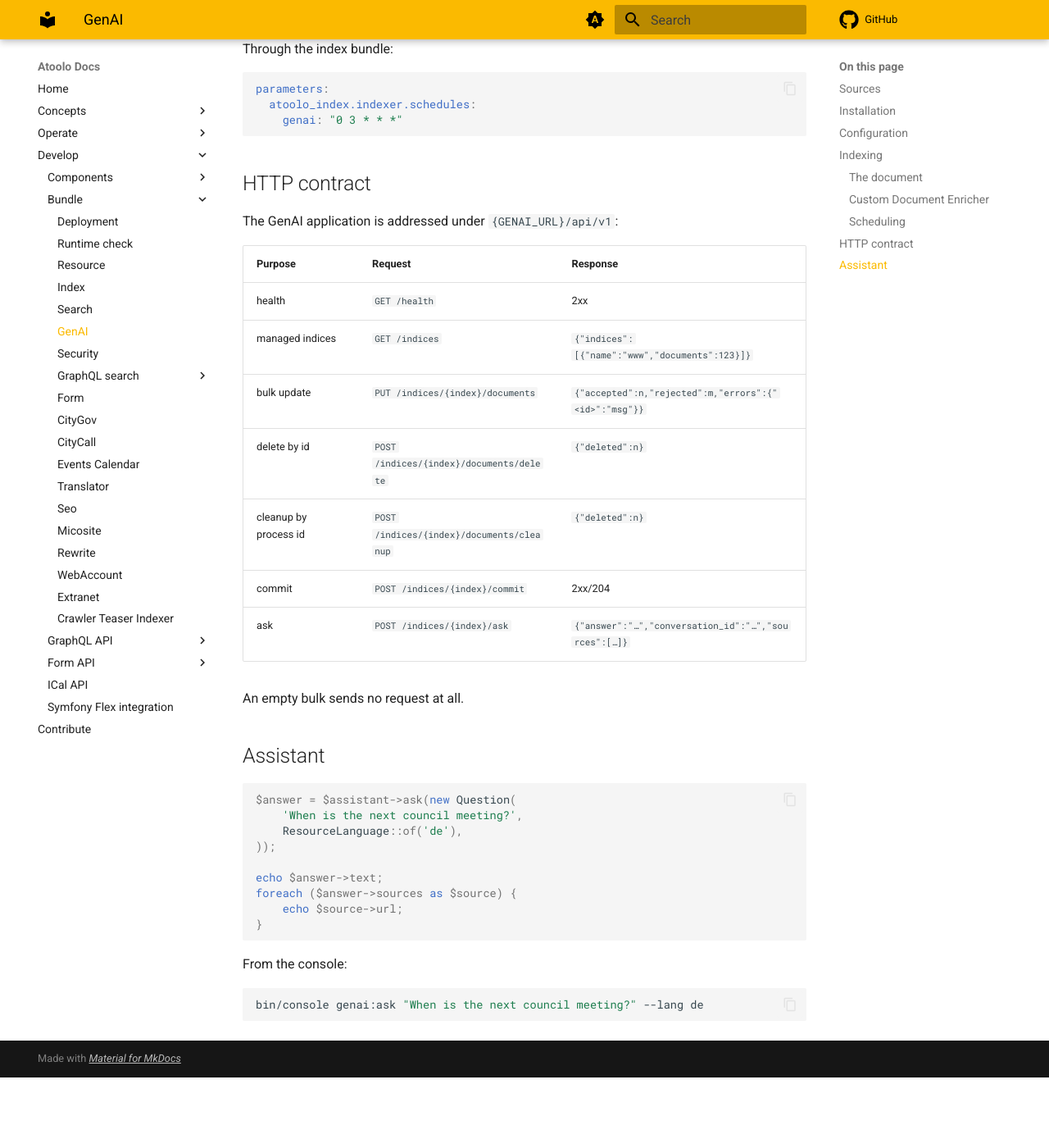
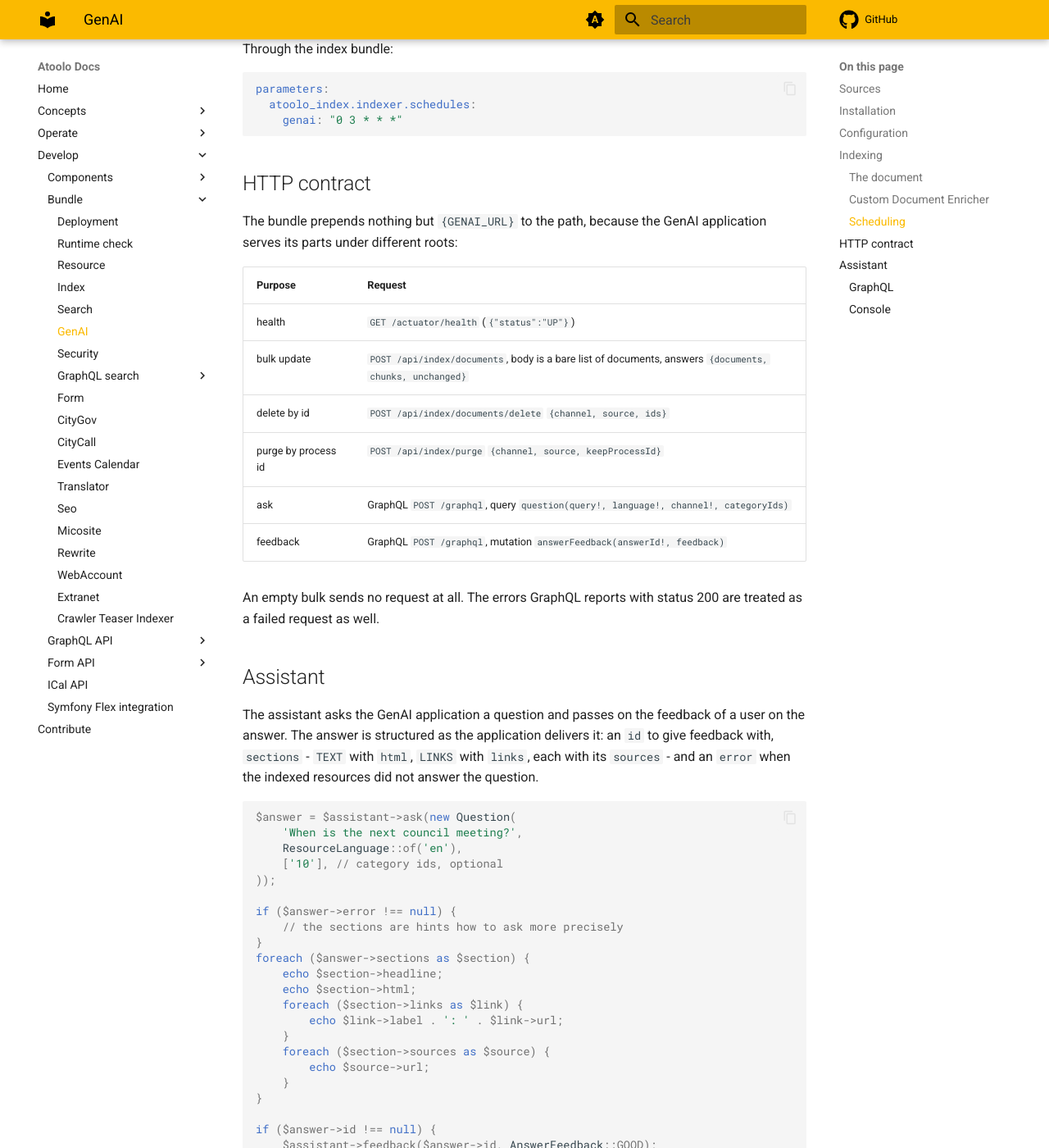
Before and after one commit to sitepark/atoolo-docs, an MkDocs documentation site: the page built from docs/develop/bundles/genai.md, in a window 1280 px wide and 1400 px high, scrolled down 2381 px. Shown: the whole window at 82% size. Built offline with MkDocs 1.6.1 and Material for MkDocs 9.7.7, drawn with Linux system fonts in a browser that asks for light colours; comment, search, counter and statistics services are not loaded; before the commit the page ends 3695 px from its top, so only the background shows below that; some of the changed text lies outside the part shown.

Commit message:
docs: describe asking the GenAI application and giving feedback
Adds the GenAI page of the GraphQL API with genAiQuestion and
genAiAnswerFeedback and updates the assistant and the HTTP contract of
the GenAI bundle to the GraphQL API of the application.

Co-Authored-By: Claude Opus 5.5 (1M context) <noreply@anthropic.com>

````diff
--- a/docs/develop/bundles/genai.md
+++ b/docs/develop/bundles/genai.md
@@ -113,36 +113,69 @@ parameters:
 
 ## HTTP contract
 
-The GenAI application is addressed under `{GENAI_URL}/api/v1`:
+The bundle prepends nothing but `{GENAI_URL}` to the path, because the GenAI
+application serves its parts under different roots:
 
-| Purpose | Request | Response |
-| --- | --- | --- |
-| health | `GET /health` | 2xx |
-| managed indices | `GET /indices` | `{"indices":[{"name":"www","documents":123}]}` |
-| bulk update | `PUT /indices/{index}/documents` | `{"accepted":n,"rejected":m,"errors":{"<id>":"msg"}}` |
-| delete by id | `POST /indices/{index}/documents/delete` | `{"deleted":n}` |
-| cleanup by process id | `POST /indices/{index}/documents/cleanup` | `{"deleted":n}` |
-| commit | `POST /indices/{index}/commit` | 2xx/204 |
-| ask | `POST /indices/{index}/ask` | `{"answer":"…","conversation_id":"…","sources":[…]}` |
+| Purpose | Request |
+| --- | --- |
+| health | `GET /actuator/health` (`{"status":"UP"}`) |
+| bulk update | `POST /api/index/documents`, body is a bare list of documents, answers `{documents, chunks, unchanged}` |
+| delete by id | `POST /api/index/documents/delete` `{channel, source, ids}` |
+| purge by process id | `POST /api/index/purge` `{channel, source, keepProcessId}` |
+| ask | GraphQL `POST /graphql`, query `question(query!, language!, channel!, categoryIds)` |
+| feedback | GraphQL `POST /graphql`, mutation `answerFeedback(answerId!, feedback)` |
 
-An empty bulk sends no request at all.
+An empty bulk sends no request at all. The errors GraphQL reports with status
+200 are treated as a failed request as well.
 
 ## Assistant
+
+The assistant asks the GenAI application a question and passes on the
+feedback of a user on the answer. The answer is structured as the application
+delivers it: an `id` to give feedback with, `sections` - `TEXT` with `html`,
+`LINKS` with `links`, each with its `sources` - and an `error` when the
+indexed resources did not answer the question.
 
 ```php
 $answer = $assistant->ask(new Question(
     'When is the next council meeting?',
-    ResourceLanguage::of('de'),
+    ResourceLanguage::of('en'),
+    ['10'], // category ids, optional
 ));
 
-echo $answer->text;
-foreach ($answer->sources as $source) {
-    echo $source->url;
+if ($answer->error !== null) {
+    // the sections are hints how to ask more precisely
+}
+foreach ($answer->sections as $section) {
+    echo $section->headline;
+    echo $section->html;
+    foreach ($section->links as $link) {
+        echo $link->label . ': ' . $link->url;
+    }
+    foreach ($section->sources as $source) {
+        echo $source->url;
+    }
+}
+
+if ($answer->id !== null) {
+    $assistant->feedback($answer->id, AnswerFeedback::GOOD);
 }
 ```
 
-From the console:
+The question is asked in the channel of the site. A question without a
+language is asked in the language of the channel.
+
+### GraphQL
+
+Asking and giving feedback are also offered as the fields `genAiQuestion` and
+`genAiAnswerFeedback` of the [GraphQL API](../graphql/genai/index.md). They are
+only available when the GraphQL API is installed as well, see
+[GraphQL Search Bundle](graphql-search/index.md).
+
+### Console
 
 ```sh
-bin/console genai:ask "When is the next council meeting?" --lang de
+bin/console genai:ask "When is the next council meeting?" --lang en --category 10
 ```
+
+`--category` can be given several times.
--- a/mkdocs.yml
+++ b/mkdocs.yml
@@ -67,6 +67,7 @@ nav:
           - Search Events: develop/graphql/searchEvents/index.md
           - WebAccount:
               - develop/graphql/web-account/index.md
+          - GenAI: develop/graphql/genai/index.md
           - Customization: develop/graphql/customization/index.md
           - Error handling: develop/graphql/error-handling.md
           - Reference: develop/graphql/reference.md
````
Also changed, not shown: docs/develop/graphql/genai/index.md (added, +166 -0 lines).
